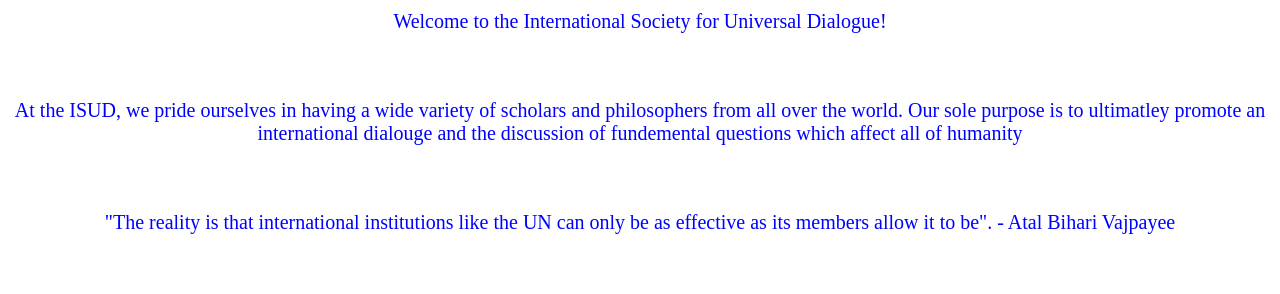
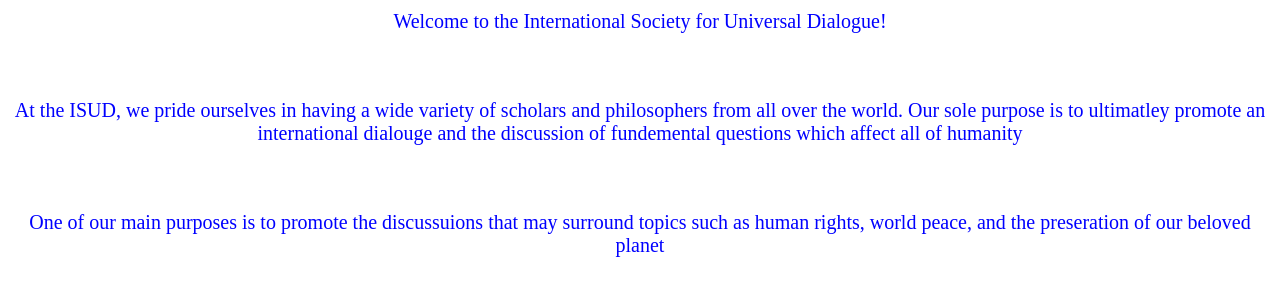
Before and after one commit to jalaniz-sys/itmd-362-project-2, a plain HTML site: page index.html in a window 1280 px wide. Shown: the part 645-939 px from the top of the page. Drawn offline with nearby package versions, Linux system fonts and the light colour scheme; a web font is replaced by a local one.

Commit message:
text
Adding more info

```diff
--- a/index.html
+++ b/index.html
@@ -56,7 +56,7 @@
         </div>
     <p>Welcome to the International Society for Universal Dialogue!</p>
 	<p>At the ISUD, we pride ourselves in having a wide variety of scholars and philosophers from all over the world. Our sole purpose is to ultimatley promote an international dialouge and the discussion of fundemental questions which affect all of humanity</p>
-
+	<p>One of our main purposes is to promote the discussuions that may surround topics such as human rights, world peace, and the preseration of our beloved planet</p>
     <p>"The reality is that international institutions like the UN can only be as effective as its members allow it to be". - Atal Bihari Vajpayee</p>
     <!-- Asking the user if they would like to join an international origination with other people who believe different things than they do -->
     <p>Would you like to join an international origination with other people who believe different things than you do?</p>
```
